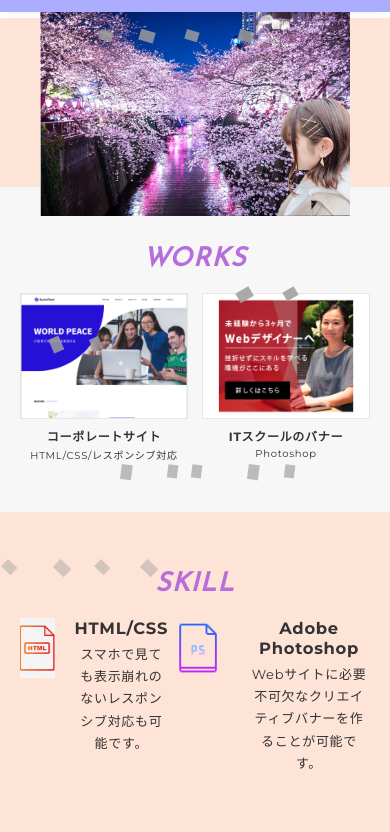
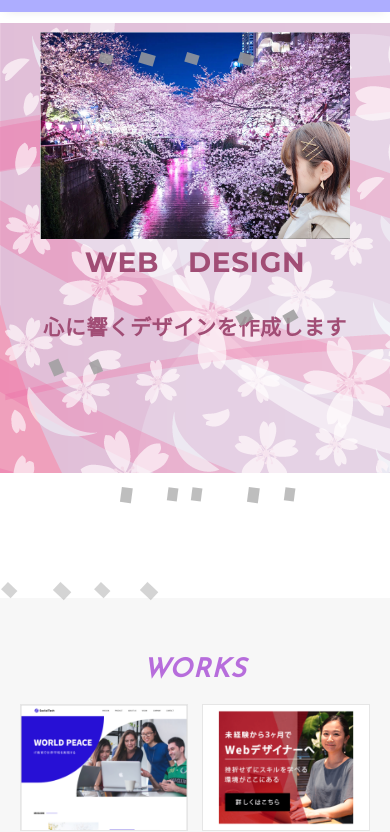
Before and after one commit to yumichocolate/portfolio, a plain HTML site: page index.html in a window 390 px wide. Shown: the part 39-871 px from the top of the page. Drawn offline with nearby package versions, Linux system fonts and the light colour scheme; grey boxes are pictures that could not be loaded; a web font is replaced by a local one.

Commit message:
レイアウトの変更、レスポンシブデザインの作成

```diff
--- a/css/style.css
+++ b/css/style.css
@@ -31,7 +31,7 @@ img {
  レイアウト
 ---------------------------------*/
 .wrapper {
-	padding-top: 73px;
+	padding-top: 55px;
 }
 
 .section {
@@ -161,9 +161,18 @@ img {
 /*--------------------------------
 	メインビジュアル
 	---------------------------------*/
+.haikei {
+	position: relative;
+	background-image: url(../img/sakurahaikei.png);
+	height: auto;
+	width: 100%;
+	z-index: 12;
+}
 .content {
-	background-color: #fee3d7;
+	height: auto;
+	width: 100%;
 }
+
 .mv {
 	display: flex;
 	position: relative;
@@ -172,21 +181,32 @@ img {
 	height: auto;
 	text-align: center;
 }
+
 .mv-container {
 	position: relative;
 	padding: 0 20px;
 }
 .mv-container-imag {
+	position: relative;
 	width: 100%;
 	height: 647px;
 	margin-top: 20px;
+}
+
+h1.example1 {
+	color: #a14d75;
+}
+h2.example2 {
+	color: #a14d75;
 }
 
 /*-----------------------------------
 sakura_block
 -----------------------------------*/
 #sakura_block {
+	position: relative;
 	width: 100%;
+	z-index: 1;
 }
 #sakura_block .sakura_parts_box {
 	position: relative;
@@ -675,6 +695,12 @@ Resources
 	}
 
 	/*  メインビジュアル */
+	.mv {
+		height: 256px;
+		width: 100%;
+	}
+
+	.
 
 	/*-----------------------------------
 sakura_block
@@ -699,11 +725,23 @@ sakura_block
 		height: auto;
 	}
 	.mv {
+		position: relative;
 		height: 20vh;
+		top: 140px;
 	}
 
 	.mv-container {
+		position: relative;
+		height: 470px;
+		width: 100%;
 		padding: 0 40px;
+	}
+
+	.haikei {
+		position: relative;
+		top: 5px;
+		height: 450px;
+		width: 100%;
 	}
 
 	.mv-title {
@@ -719,10 +757,18 @@ sakura_block
 		font-size: 14px;
 		line-height: 1.7;
 	}
+	h1.example1 {
+		color: #a14d75;
+	}
+	h2.example2 {
+		color: #a14d75;
+	}
 
 	/* Works */
 
 	#works {
+		position: relative;
+		top: 130px;
 	}
 	.works-name {
 		font-size: 12px;
@@ -743,6 +789,11 @@ sakura_block
 	}
 
 	/* Skill */
+
+	#skill {
+		position: relative;
+		top: 120px;
+	}
 	.skill-list {
 		display: block;
 		margin-bottom: 0;
@@ -767,6 +818,11 @@ sakura_block
 	}
 
 	/* About */
+
+	#about {
+		position: relative;
+		top: 120px;
+	}
 	.profile {
 		display: block;
 	}
@@ -783,6 +839,13 @@ sakura_block
 
 	.profile-body p:not(:last-child) {
 		margin-bottom: 20px;
+	}
+
+	/*CONTACT*/
+	#contact {
+		position: relative;
+		top: 20px;
+		padding: 120px;
 	}
 
 	/* フッター */
--- a/index.html
+++ b/index.html
@@ -41,11 +41,11 @@
 				</div>
 			</header>
 			<!-- /header -->
-
+<div class="haikei">
 			<main class="content">
 				<!-- mv -->
 
-				<div class="mv">
+				<div class="mv" >
 					<div class="bg">
 				<div class="mv-container">
 					<div id="sakura_block">
@@ -71,12 +71,19 @@
 							  <img src="https://adatype.co.jp/info/wp-content/uploads/2021/03/parts_04.png" alt="" class="parts_18">
 							  <img src="https://adatype.co.jp/info/wp-content/uploads/2021/03/parts_05.png" alt="" class="parts_19">
 							</div>
-						  </div>						<img src="img/main.jpg" class=mv-container-imag alt="" />
+						  </div>
+						  <img src="img/main.jpg" class=mv-container-imag alt="" />
+						  <div class="mv-text">
+						  <h1 class="example1">WEB　DESIGN</h1>
+						</h1>
+							<h2 class="example2">心に響くデザインを作成します</h2>
+						</div>
 				</div>
 			</div>
 		</div>
 	</div>
 			</div>
+		</div>
 				<!-- /mv -->
 
 				<!-- works -->
@@ -167,15 +174,13 @@
 						<h2 class="title">CONTACT</h2>
 						<p class="lead">
 							お問い合わせは、<br
-								class="sp-only" />メールまたはSNSにてお願いいたします。
+								class="sp-only" />SNSにてお願いいたします。
 						</p>
 						<div class="contact-list">
 							<a href="http://instagram.com/childnkym" target="_blank">
 								<img src="img/icon_instagram.gif" alt="Instagram" />
 							</a>
-							<a href="http://facebook.com/" target="_blank">
-								<img src="img/icon_facebook.gif" alt="Facebook">
-							</>
+
 						</div>
 					</div>
 				</section>
```
Also changed, not shown: works-1.html (+24 -17 lines), img/sakurahaikei.png (added).
